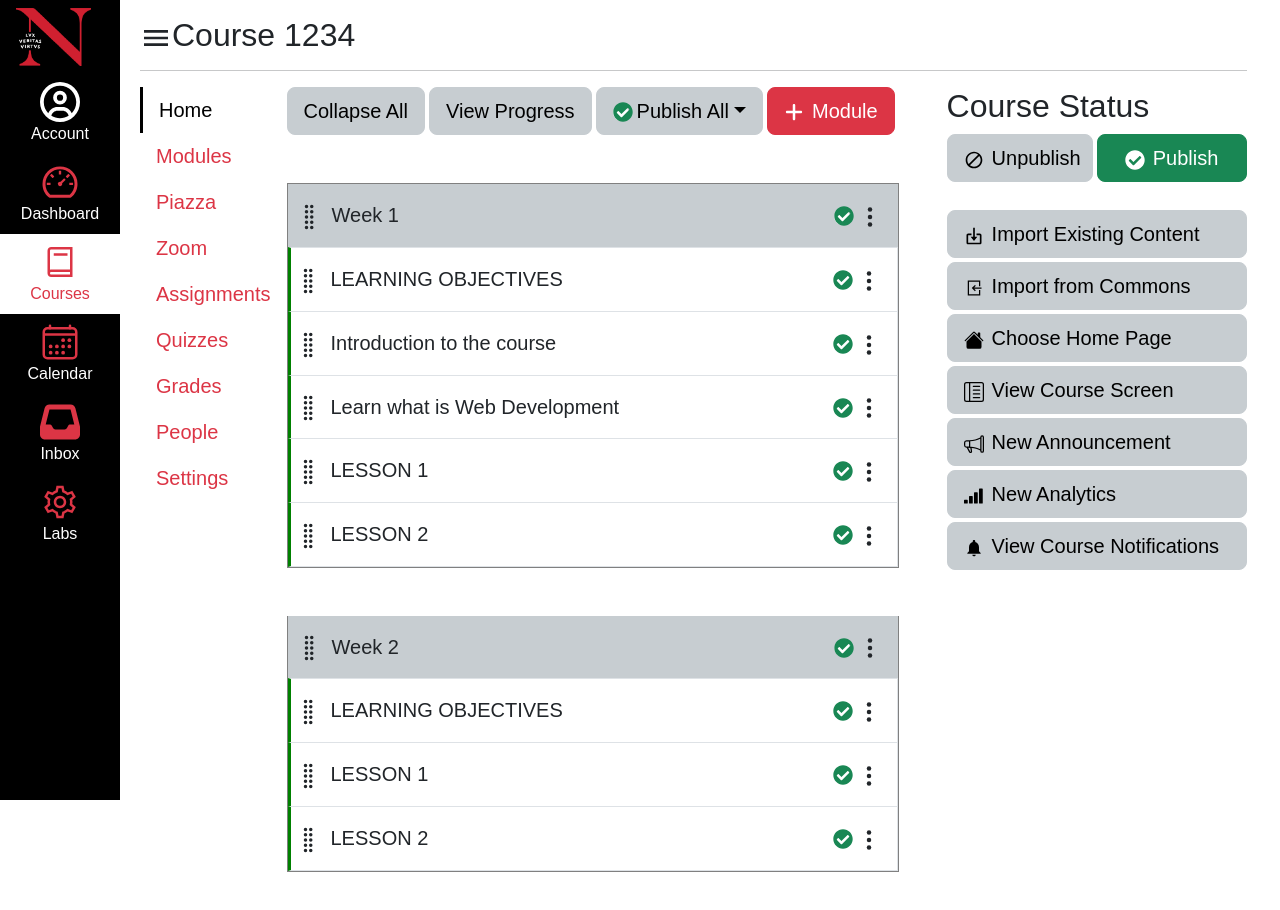
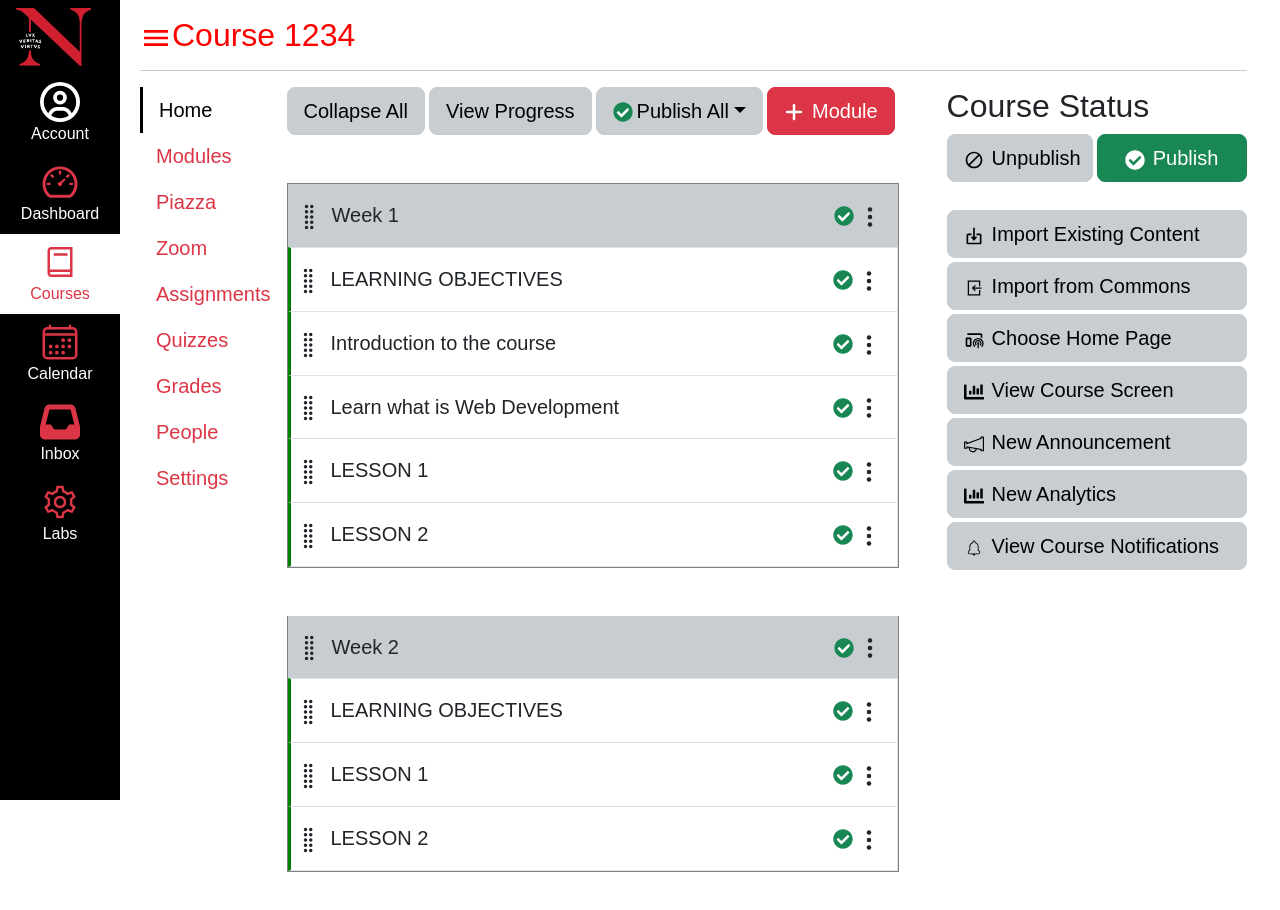
Before and after one commit to Divyadharsh/kanbas-react-web-application, a React (Create React App) app: page /#/Kanbas/Courses/2345/Home in a window 1280 px wide. Shown: the top 910 px of the page. Built offline with nearby package versions, Linux system fonts and the light colour scheme.

Commit message:
Buutons and Color changes

```diff
--- a/src/Kanbas/Courses/Home/Status.tsx
+++ b/src/Kanbas/Courses/Home/Status.tsx
@@ -1,8 +1,10 @@
 import React from "react";
-import {MdDoNotDisturbAlt, MdNotifications} from "react-icons/md";
-import {FaCheckCircle} from "react-icons/fa";
+import {MdDoNotDisturbAlt, MdNotifications, MdOutlineBroadcastOnHome} from "react-icons/md";
+import {FaCheckCircle,FaChartBar} from "react-icons/fa";
 import {BiImport} from "react-icons/bi";
 import {LiaFileImportSolid} from "react-icons/lia";
+import {CiBellOn} from "react-icons/ci";
+import {TfiAnnouncement} from "react-icons/tfi";
 import {BsHouseFill, BsLayoutTextSidebarReverse, BsMegaphone, BsReception4} from "react-icons/bs";
 
 export default function CourseStatus() {
@@ -33,23 +35,23 @@ export default function CourseStatus() {
                 Import from Commons
             </button>
             <button className="btn btn-lg btn-secondary w-100 mt-1 text-start">
-                <BsHouseFill className="me-2 fs-5"/>
+                <MdOutlineBroadcastOnHome className="me-2 fs-5"/>
                 Choose Home Page
             </button>
             <button className="btn btn-lg btn-secondary w-100 mt-1 text-start">
-                <BsLayoutTextSidebarReverse className="me-2 fs-5"/>
+                <FaChartBar className="me-2 fs-5"/>
                 View Course Screen
             </button>
             <button className="btn btn-lg btn-secondary w-100 mt-1 text-start">
-                <BsMegaphone  className="me-2 fs-5"/>
+                <TfiAnnouncement  className="me-2 fs-5"/>
                 New Announcement
             </button>
             <button className="btn btn-lg btn-secondary w-100 mt-1 text-start">
-                <BsReception4  className="me-2 fs-5"/>
+                <FaChartBar  className="me-2 fs-5"/>
                 New Analytics
             </button>
             <button className="btn btn-lg btn-secondary w-100 mt-1 text-start">
-                <MdNotifications className="me-2 fs-5"/>
+                <CiBellOn className="me-2 fs-5"/>
                 View Course Notifications
             </button>
         </div>
--- a/src/Kanbas/Courses/Modules/GreyBanmark.tsx
+++ /dev/null
@@ -1,12 +0,0 @@
-import React from "react";
-import {IoBanOutline} from "react-icons/io5";
-import {FaCircle} from "react-icons/fa";
-
-export default function GreyBanmark() {
-    return (
-        <span className="me-1 position-relative">
-          <IoBanOutline className="text-tertiary me-1 mt-2 position-absolute fs-5"/>
-          <FaCircle className="text-white me-1 fs-6"/>
-        </span>
-    );
-}
--- /dev/null
+++ b/src/Kanbas/Courses/Modules/ModuleControlButtons.tsx
@@ -0,0 +1,13 @@
+import { IoEllipsisVertical } from 'react-icons/io5'
+import GreenCheckmark from './GreenCheckmark'
+import { BsPlus } from 'react-icons/bs'
+
+export default function ModuleControlButtons () {
+  return (
+    <div className='float-end'>
+      <GreenCheckmark />
+      <BsPlus className='fs-2 position-relative' style={{ bottom: '1px' }} />
+      <IoEllipsisVertical className='fs-4' />
+    </div>
+  )
+}
--- a/src/Kanbas/Courses/Modules/ModulesControls.tsx
+++ b/src/Kanbas/Courses/Modules/ModulesControls.tsx
@@ -1,6 +1,7 @@
 import { FaPlus } from "react-icons/fa6";
+import { MdDoNotDisturb } from "react-icons/md";
 import GreenCheckmark from "./GreenCheckmark";
-import GreyBanmark from "./GreyBanmark";
+import GreyBanmark from "./ModuleControlButtons";
 export default function ModulesControls() {
   return (
     <div id="wd-modules-controls" className="text-nowrap">
@@ -28,13 +29,13 @@ export default function ModulesControls() {
             </a>
           </li>
           <li>
-            <a id="wd-unpublish-all-modules-and-items" className="dropdown-item" href="#">
-              <GreyBanmark /> Unpublish all modules and items
+            <a id="wd-unpublish-all-modules-and-items" className="me-2 fs-5" href="#">
+              <MdDoNotDisturb /> Unpublish all modules and items
             </a>
             </li>
               <li>
-            <a id="wd-unpublish-modules-only" className="dropdown-item" href="#">
-              <GreyBanmark /> Unpublish modules only
+            <a id="wd-unpublish-modules-only" className="me-2 fs-5" href="#">
+              <MdDoNotDisturb /> Unpublish modules only
             </a>
             </li>
             </ul>
--- a/src/Kanbas/Courses/index.tsx
+++ b/src/Kanbas/Courses/index.tsx
@@ -10,9 +10,9 @@ import { MdMenu } from "react-icons/md";
 export default function Courses() {
     return (
         <div id="wd-courses">
-            <h2>
-                <MdMenu />
-                Course 1234</h2>
+            <h2 style={{ color: 'red' }}>
+            <MdMenu />
+            Course 1234</h2>
             <hr/>
             <div className="d-flex">
                 <div className="d-none d-md-block">
```
